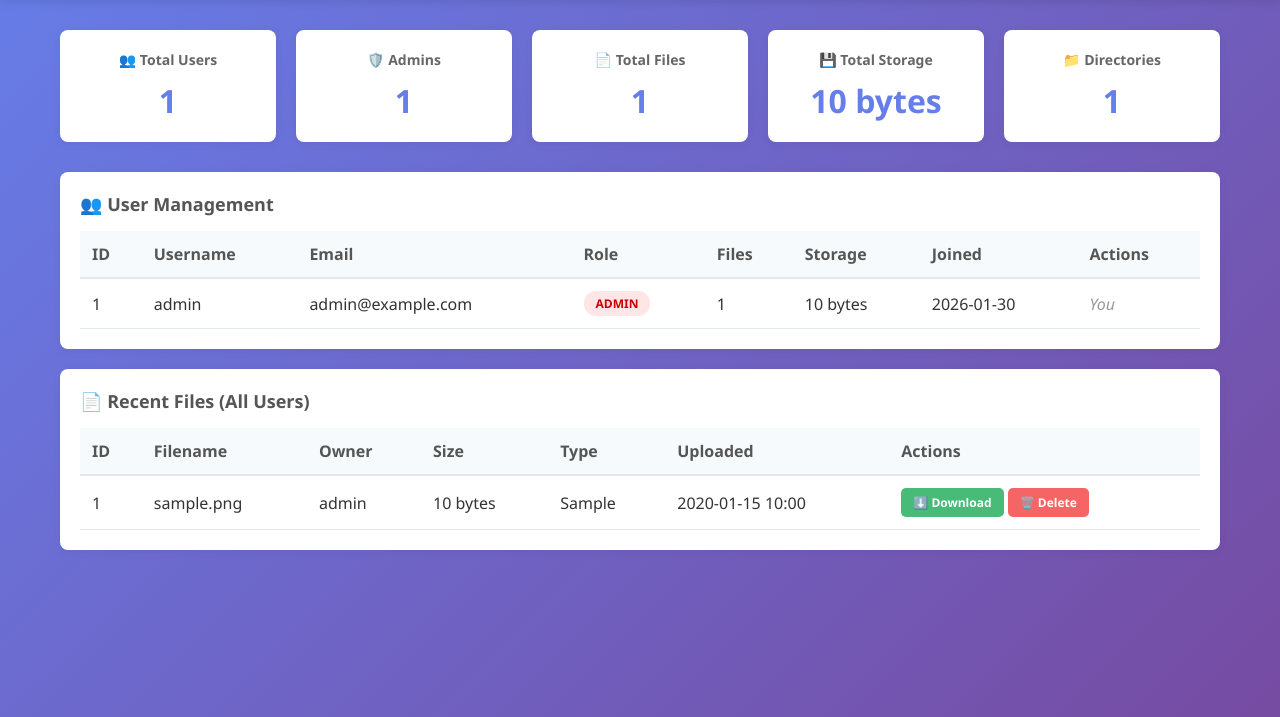
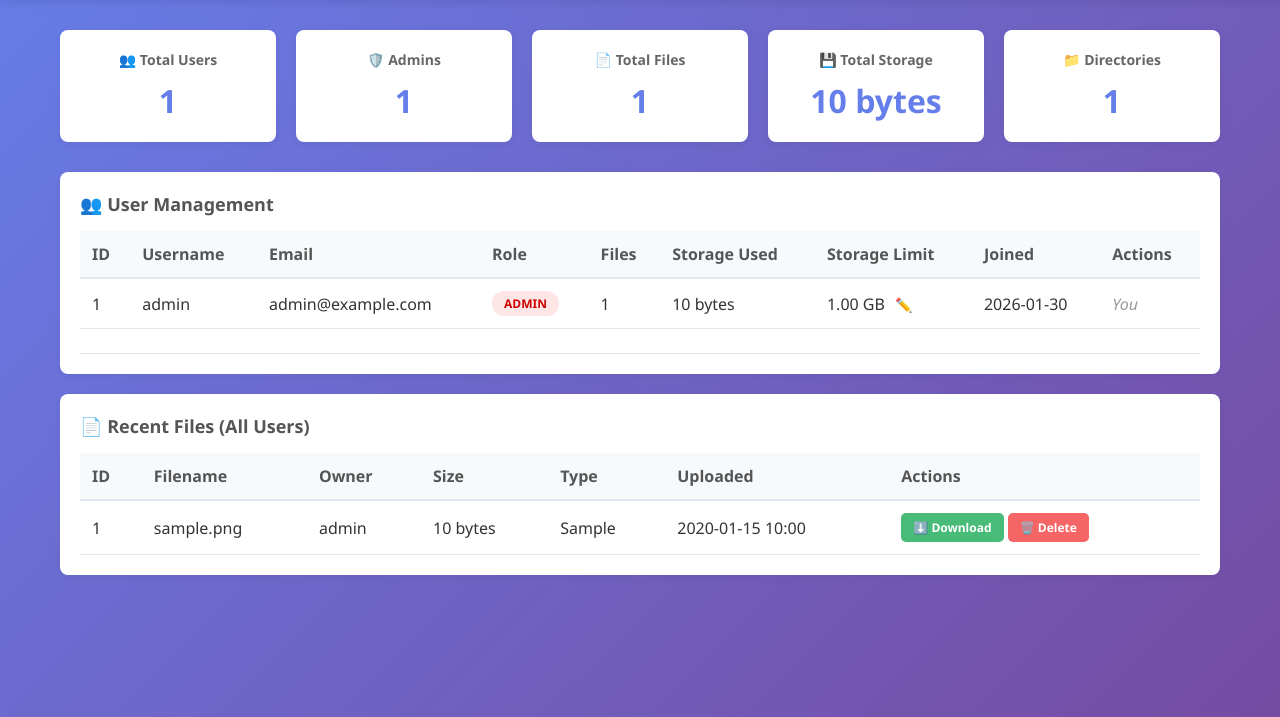
Before and after one commit to salinab2004-arch/Gge, a PHP site: page /admin.php in a window 1280 px wide. Shown: the part 83-800 px from the top of the page. Run offline with PHP 8.4, Linux system fonts and the light colour scheme; a user stored in the database is signed in; data comes from the database, SQL or seed files in the repository; tables that the repository leaves empty hold one stand-in row (values such as "Sample post").

Commit message:
feat: add storage limit management - admins can set user limits from 1 to unlimited

```diff
--- a/admin.php
+++ b/admin.php
@@ -85,8 +85,42 @@ if ($_SERVER['REQUEST_METHOD'] === 'POST' && isset($_POST['change_role'])) {
     }
 }
 
+// Handle storage limit change
+if ($_SERVER['REQUEST_METHOD'] === 'POST' && isset($_POST['update_storage'])) {
+    $user_id = (int)$_POST['user_id'];
+    $storage_limit = $_POST['storage_limit'];
+
+    // Validate input
+    if ($storage_limit === 'unlimited') {
+        $storage_limit_bytes = 0;
+    } else {
+        $storage_value = (float)$_POST['storage_value'];
+        $storage_unit = $_POST['storage_unit'];
+
+        // Convert to bytes
+        switch ($storage_unit) {
+            case 'GB':
+                $storage_limit_bytes = $storage_value * 1073741824;
+                break;
+            case 'MB':
+                $storage_limit_bytes = $storage_value * 1048576;
+                break;
+            default:
+                $storage_limit_bytes = $storage_value * 1073741824;
+        }
+    }
+
+    try {
+        $stmt = $conn->prepare("UPDATE users SET storage_limit = ? WHERE id = ?");
+        $stmt->execute([$storage_limit_bytes, $user_id]);
+        $success = 'Storage limit updated successfully.';
+    } catch(PDOException $e) {
+        $error = 'Failed to update storage limit.';
+    }
+}
+
 // Get all users
-$stmt = $conn->query("SELECT id, username, email, role, created_at,
+$stmt = $conn->query("SELECT id, username, email, role, storage_limit, created_at,
     (SELECT COUNT(*) FROM files WHERE user_id = users.id) as file_count,
     (SELECT SUM(file_size) FROM files WHERE user_id = users.id) as total_size
     FROM users ORDER BY created_at DESC");
@@ -207,7 +241,8 @@ function formatFileSize($bytes) {
                             <th>Email</th>
                             <th>Role</th>
                             <th>Files</th>
-                            <th>Storage</th>
+                            <th>Storage Used</th>
+                            <th>Storage Limit</th>
                             <th>Joined</th>
                             <th>Actions</th>
                         </tr>
@@ -225,6 +260,10 @@ function formatFileSize($bytes) {
                             </td>
                             <td><?php echo $user['file_count']; ?></td>
                             <td><?php echo formatFileSize($user['total_size'] ?? 0); ?></td>
+                            <td>
+                                <?php echo getStorageLimitFormatted($user['storage_limit']); ?>
+                                <button class="btn-link" onclick="document.getElementById('storage-modal-<?php echo $user['id']; ?>').style.display='block'">✏️</button>
+                            </td>
                             <td><?php echo date('Y-m-d', strtotime($user['created_at'])); ?></td>
                             <td>
                                 <?php if ($user['id'] !== getCurrentUserId()): ?>
@@ -245,6 +284,41 @@ function formatFileSize($bytes) {
                                 <?php else: ?>
                                     <span class="text-muted">You</span>
                                 <?php endif; ?>
+                            </td>
+                        </tr>
+
+                        <!-- Storage Limit Modal -->
+                        <tr>
+                            <td colspan="9">
+                                <div id="storage-modal-<?php echo $user['id']; ?>" class="modal" style="display: none;">
+                                    <div class="modal-content">
+                                        <span class="close" onclick="document.getElementById('storage-modal-<?php echo $user['id']; ?>').style.display='none'">&times;</span>
+                                        <h3>Set Storage Limit for <?php echo htmlspecialchars($user['username']); ?></h3>
+                                        <form method="POST">
+                                            <input type="hidden" name="user_id" value="<?php echo $user['id']; ?>">
+                                            <div class="form-group">
+                                                <label>
+                                                    <input type="radio" name="storage_limit" value="limited" checked>
+                                                    Set Custom Limit:
+                                                </label>
+                                                <div style="display: flex; gap: 10px; margin-top: 10px;">
+                                                    <input type="number" name="storage_value" value="1" min="0.1" step="0.1" style="width: 100px;">
+                                                    <select name="storage_unit">
+                                                        <option value="MB">MB</option>
+                                                        <option value="GB" selected>GB</option>
+                                                    </select>
+                                                </div>
+                                            </div>
+                                            <div class="form-group">
+                                                <label>
+                                                    <input type="radio" name="storage_limit" value="unlimited">
+                                                    Unlimited Storage
+                                                </label>
+                                            </div>
+                                            <button type="submit" name="update_storage" class="btn btn-primary">Update Limit</button>
+                                        </form>
+                                    </div>
+                                </div>
                             </td>
                         </tr>
                         <?php endforeach; ?>
--- a/config.php
+++ b/config.php
@@ -71,6 +71,58 @@ function requireAdmin() {
     }
 }
 
+// Get user's storage limit (0 = unlimited)
+function getUserStorageLimit($user_id) {
+    $conn = getDBConnection();
+    $stmt = $conn->prepare("SELECT storage_limit FROM users WHERE id = ?");
+    $stmt->execute([$user_id]);
+    $result = $stmt->fetch(PDO::FETCH_ASSOC);
+    return $result ? $result['storage_limit'] : 1073741824; // Default 1GB
+}
+
+// Get user's current storage usage
+function getUserStorageUsage($user_id) {
+    $conn = getDBConnection();
+    $stmt = $conn->prepare("SELECT SUM(file_size) as total FROM files WHERE user_id = ?");
+    $stmt->execute([$user_id]);
+    $result = $stmt->fetch(PDO::FETCH_ASSOC);
+    return $result['total'] ?? 0;
+}
+
+// Check if user can upload file
+function canUploadFile($user_id, $file_size) {
+    $storage_limit = getUserStorageLimit($user_id);
+
+    // 0 means unlimited storage
+    if ($storage_limit === 0 || $storage_limit === '0') {
+        return true;
+    }
+
+    $current_usage = getUserStorageUsage($user_id);
+    return ($current_usage + $file_size) <= $storage_limit;
+}
+
+// Get storage limit as formatted string
+function getStorageLimitFormatted($limit) {
+    if ($limit === 0 || $limit === '0') {
+        return 'Unlimited';
+    }
+    return formatBytes($limit);
+}
+
+// Format bytes to human readable
+function formatBytes($bytes) {
+    if ($bytes >= 1073741824) {
+        return number_format($bytes / 1073741824, 2) . ' GB';
+    } elseif ($bytes >= 1048576) {
+        return number_format($bytes / 1048576, 2) . ' MB';
+    } elseif ($bytes >= 1024) {
+        return number_format($bytes / 1024, 2) . ' KB';
+    } else {
+        return $bytes . ' bytes';
+    }
+}
+
 // Create uploads directory if it doesn't exist
 if (!file_exists(UPLOAD_DIR)) {
     mkdir(UPLOAD_DIR, 0755, true);
--- a/database.sql
+++ b/database.sql
@@ -10,6 +10,7 @@ CREATE TABLE IF NOT EXISTS users (
     email VARCHAR(100) NOT NULL UNIQUE,
     password VARCHAR(255) NOT NULL,
     role ENUM('user', 'admin') DEFAULT 'user',
+    storage_limit BIGINT DEFAULT 1073741824 COMMENT 'Storage limit in bytes (default 1GB, 0 = unlimited)',
     created_at TIMESTAMP DEFAULT CURRENT_TIMESTAMP,
     INDEX idx_username (username),
     INDEX idx_email (email)
--- a/style.css
+++ b/style.css
@@ -419,6 +419,43 @@ body {
     font-size: 12px;
 }
 
+.btn-link {
+    background: none;
+    border: none;
+    color: #667eea;
+    cursor: pointer;
+    font-size: 14px;
+    padding: 2px 6px;
+}
+
+.btn-link:hover {
+    color: #5568d3;
+}
+
+/* Storage Bar */
+.storage-bar {
+    display: block;
+    width: 100%;
+    height: 4px;
+    background: #e2e8f0;
+    border-radius: 2px;
+    margin-top: 4px;
+    overflow: hidden;
+}
+
+.storage-bar-fill {
+    display: block;
+    height: 100%;
+    background: linear-gradient(90deg, #48bb78 0%, #38a169 50%, #f56565 100%);
+    transition: width 0.3s;
+}
+
+.storage-info {
+    display: flex;
+    flex-direction: column;
+    align-items: flex-start;
+}
+
 /* Responsive Design */
 @media (max-width: 768px) {
     .dashboard-header {
```
Also changed, not shown: index.php (+21 -1 lines).
